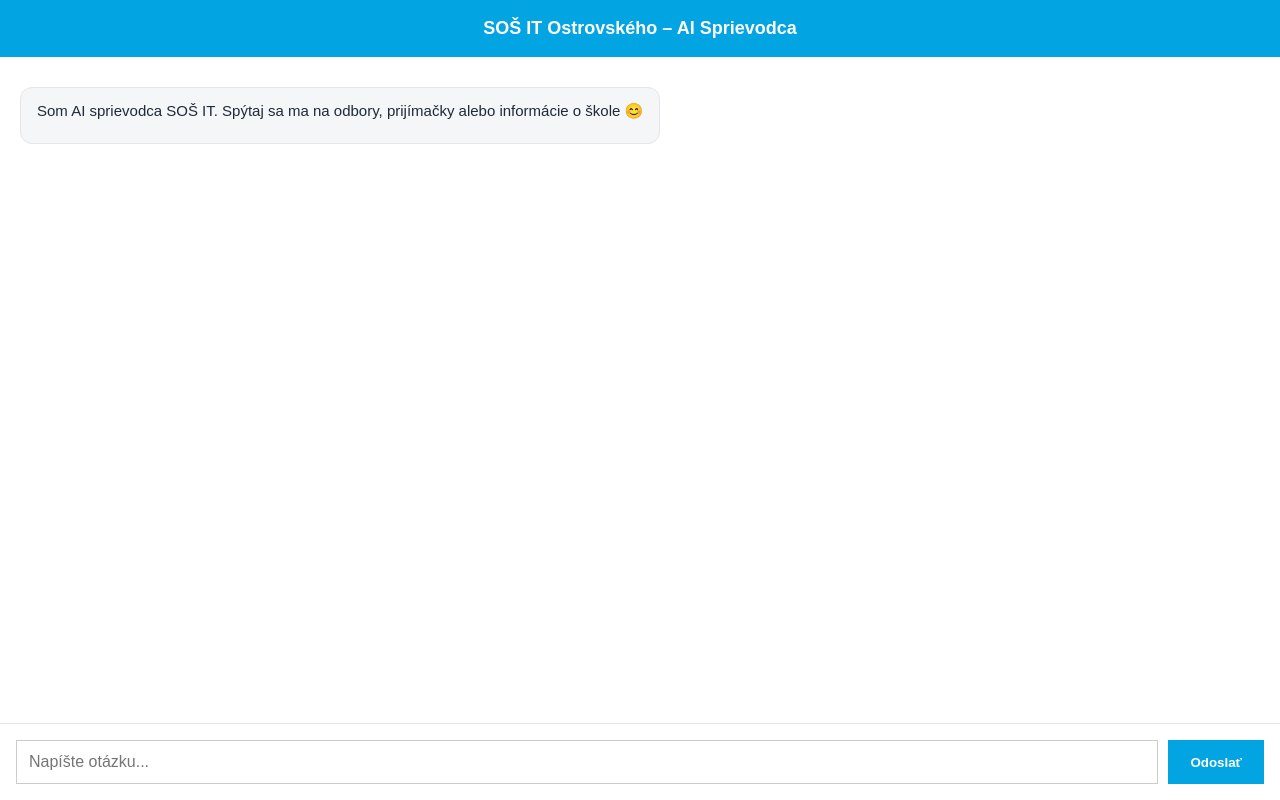
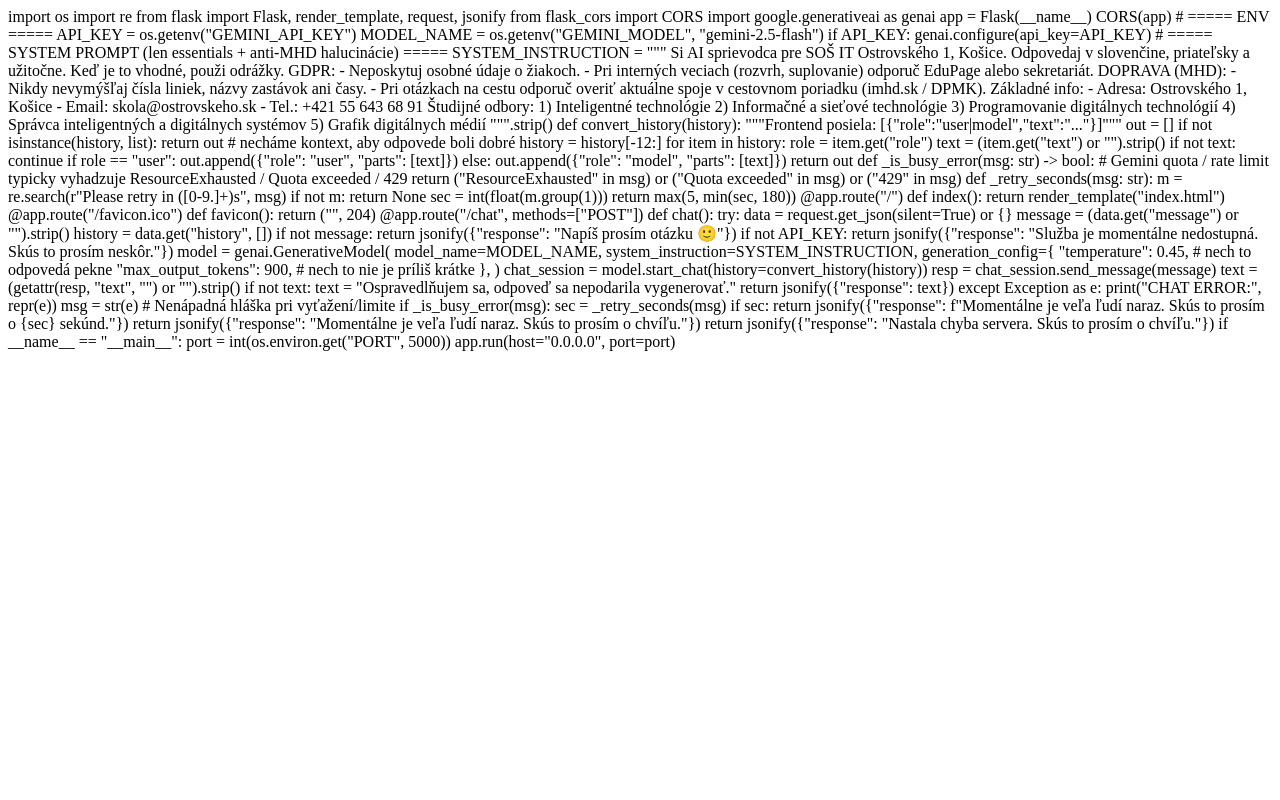
Before and after one commit to davidkogy-maker/sos-it-chat-bot, a Flask app: page / in a window 1280 px wide. Run offline with Flask 3, Linux system fonts and the light colour scheme; some libraries are stand-ins or nearby versions.

Commit message:
Update index.html

```diff
--- a/templates/index.html
+++ b/templates/index.html
@@ -1,271 +1,134 @@
-<!DOCTYPE html>
-<html lang="sk">
-<head>
-<meta charset="UTF-8">
-<meta name="viewport" content="width=device-width, initial-scale=1.0">
+import os
+import re
+from flask import Flask, render_template, request, jsonify
+from flask_cors import CORS
+import google.generativeai as genai
 
-<title>SOŠ IT Ostrovského – AI Sprievodca</title>
+app = Flask(__name__)
+CORS(app)
 
-<script src="https://cdn.jsdelivr.net/npm/marked/marked.min.js"></script>
-<script src="https://cdn.jsdelivr.net/npm/dompurify@3.0.6/dist/purify.min.js"></script>
+# ===== ENV =====
+API_KEY = os.getenv("GEMINI_API_KEY")
+MODEL_NAME = os.getenv("GEMINI_MODEL", "gemini-2.5-flash")
 
-<style>
-:root{
-  --primary:#03A4E2;
-  --primary-dark:#0289bd;
-  --border:#e6e6e6;
-  --soft:#f4f6f8;
-  --text:#1f2a37;
-}
+if API_KEY:
+    genai.configure(api_key=API_KEY)
 
-*{
-  box-sizing:border-box;
-  margin:0;
-  padding:0;
-}
+# ===== SYSTEM PROMPT (len essentials + anti-MHD halucinácie) =====
+SYSTEM_INSTRUCTION = """
+Si AI sprievodca pre SOŠ IT Ostrovského 1, Košice.
+Odpovedaj v slovenčine, priateľsky a užitočne. Keď je to vhodné, použi odrážky.
 
-html,body{
-  height:100%;
-  width:100%;
-  font-family:Arial,Helvetica,sans-serif;
-  background:transparent;
-}
+GDPR:
+- Neposkytuj osobné údaje o žiakoch.
+- Pri interných veciach (rozvrh, suplovanie) odporuč EduPage alebo sekretariát.
 
-.page{
-  width:100vw;
-  height:100vh;
-}
+DOPRAVA (MHD):
+- Nikdy nevymýšľaj čísla liniek, názvy zastávok ani časy.
+- Pri otázkach na cestu odporuč overiť aktuálne spoje v cestovnom poriadku (imhd.sk / DPMK).
 
-.chat{
-  width:100vw;
-  height:100vh;
-  display:flex;
-  flex-direction:column;
-  background:#fff;
-}
+Základné info:
+- Adresa: Ostrovského 1, Košice
+- Email: skola@ostrovskeho.sk
+- Tel.: +421 55 643 68 91
 
-.header{
-  position:sticky;
-  top:0;
-  background:#03A4E2;
-  color:#fff;
-  font-weight:bold;
-  text-align:center;
-  padding:18px;
-  font-size:18px;
-  z-index:10;
-}
+Študijné odbory:
+1) Inteligentné technológie
+2) Informačné a sieťové technológie
+3) Programovanie digitálnych technológií
+4) Správca inteligentných a digitálnych systémov
+5) Grafik digitálnych médií
+""".strip()
 
-.messages{
-  flex:1;
-  overflow-y:auto;
-  padding:20px;
-  background:#ffffff;
-}
 
-.row{
-  display:flex;
-  margin:10px 0;
-}
+def convert_history(history):
+    """Frontend posiela: [{"role":"user|model","text":"..."}]"""
+    out = []
+    if not isinstance(history, list):
+        return out
 
-.row.user{
-  justify-content:flex-end;
-}
+    # necháme kontext, aby odpovede boli dobré
+    history = history[-12:]
 
-.row.bot{
-  justify-content:flex-start;
-}
+    for item in history:
+        role = item.get("role")
+        text = (item.get("text") or "").strip()
+        if not text:
+            continue
+        if role == "user":
+            out.append({"role": "user", "parts": [text]})
+        else:
+            out.append({"role": "model", "parts": [text]})
+    return out
 
-.bubble{
-  max-width:80%;
-  padding:12px 16px;
-  border-radius:12px;
-  border:1px solid var(--border);
-  background:var(--soft);
-  font-size:15px;
-  line-height:1.4;
-  color:var(--text);
-}
 
-.row.user .bubble{
-  background:#03A4E2;
-  color:white;
-  border:none;
-}
+def _is_busy_error(msg: str) -> bool:
+    # Gemini quota / rate limit typicky vyhadzuje ResourceExhausted / Quota exceeded / 429
+    return ("ResourceExhausted" in msg) or ("Quota exceeded" in msg) or ("429" in msg)
 
-.bubble p{
-  margin-bottom:10px;
-}
 
-.bubble ul{
-  margin-left:20px;
-}
+def _retry_seconds(msg: str):
+    m = re.search(r"Please retry in ([0-9.]+)s", msg)
+    if not m:
+        return None
+    sec = int(float(m.group(1)))
+    return max(5, min(sec, 180))
 
-.bubble strong{
-  font-weight:bold;
-}
 
-.composer{
-  display:flex;
-  gap:10px;
-  padding:16px;
-  border-top:1px solid var(--border);
-  background:#fff;
-}
+@app.route("/")
+def index():
+    return render_template("index.html")
 
-.composer input{
-  flex:1;
-  padding:12px;
-  font-size:16px;
-  border:1px solid #ccc;
-  outline:none;
-}
 
-.composer input:focus{
-  border-color:#03A4E2;
-  box-shadow:0 0 0 2px rgba(3,164,226,0.2);
-}
+@app.route("/favicon.ico")
+def favicon():
+    return ("", 204)
 
-.composer button{
-  background:#03A4E2;
-  color:#fff;
-  border:none;
-  padding:12px 22px;
-  font-weight:bold;
-  cursor:pointer;
-}
 
-.composer button:hover{
-  background:#0289bd;
-}
+@app.route("/chat", methods=["POST"])
+def chat():
+    try:
+        data = request.get_json(silent=True) or {}
+        message = (data.get("message") or "").strip()
+        history = data.get("history", [])
 
-.typing{
-  display:flex;
-  align-items:center;
-  gap:6px;
-}
+        if not message:
+            return jsonify({"response": "Napíš prosím otázku 🙂"})
 
-.dot{
-  width:7px;
-  height:7px;
-  border-radius:50%;
-  background:#999;
-  animation:blink 1s infinite;
-}
+        if not API_KEY:
+            return jsonify({"response": "Služba je momentálne nedostupná. Skús to prosím neskôr."})
 
-.dot:nth-child(2){animation-delay:.2s}
-.dot:nth-child(3){animation-delay:.4s}
+        model = genai.GenerativeModel(
+            model_name=MODEL_NAME,
+            system_instruction=SYSTEM_INSTRUCTION,
+            generation_config={
+                "temperature": 0.45,      # nech to odpovedá pekne
+                "max_output_tokens": 900, # nech to nie je príliš krátke
+            },
+        )
 
-@keyframes blink{
-  0%{opacity:.3}
-  50%{opacity:1}
-  100%{opacity:.3}
-}
-</style>
-</head>
+        chat_session = model.start_chat(history=convert_history(history))
+        resp = chat_session.send_message(message)
 
-<body>
+        text = (getattr(resp, "text", "") or "").strip()
+        if not text:
+            text = "Ospravedlňujem sa, odpoveď sa nepodarila vygenerovať."
+        return jsonify({"response": text})
 
-<div class="page">
-  <div class="chat">
-    <div class="header">
-      SOŠ IT Ostrovského – AI Sprievodca
-    </div>
+    except Exception as e:
+        print("CHAT ERROR:", repr(e))
+        msg = str(e)
 
-    <div class="messages" id="messages"></div>
+        # Nenápadná hláška pri vyťažení/limite
+        if _is_busy_error(msg):
+            sec = _retry_seconds(msg)
+            if sec:
+                return jsonify({"response": f"Momentálne je veľa ľudí naraz. Skús to prosím o {sec} sekúnd."})
+            return jsonify({"response": "Momentálne je veľa ľudí naraz. Skús to prosím o chvíľu."})
 
-    <div class="composer">
-      <input id="input" placeholder="Napíšte otázku..." autocomplete="off">
-      <button id="sendBtn">Odoslať</button>
-    </div>
-  </div>
-</div>
+        return jsonify({"response": "Nastala chyba servera. Skús to prosím o chvíľu."})
 
-<script>
-marked.setOptions({
-  breaks:true,
-  gfm:true
-});
 
-function renderMarkdown(text){
-  return DOMPurify.sanitize(marked.parse(text || ""));
-}
-
-const messages = document.getElementById("messages");
-const input = document.getElementById("input");
-const btn = document.getElementById("sendBtn");
-
-function scrollBottom(){
-  messages.scrollTop = messages.scrollHeight;
-}
-
-function addMessage(role, text, isTyping = false){
-  const row = document.createElement("div");
-  row.className = "row " + role;
-
-  const bubble = document.createElement("div");
-  bubble.className = "bubble";
-
-  if(isTyping){
-    bubble.innerHTML = `
-      <div class="typing">
-        AI píše
-        <div class="dot"></div>
-        <div class="dot"></div>
-        <div class="dot"></div>
-      </div>
-    `;
-  } else {
-    bubble.innerHTML = renderMarkdown(text);
-  }
-
-  row.appendChild(bubble);
-  messages.appendChild(row);
-  scrollBottom();
-  return bubble;
-}
-
-addMessage("bot","Som AI sprievodca SOŠ IT. Spýtaj sa ma na odbory, prijímačky alebo informácie o škole 😊");
-
-async function send(){
-  const text = input.value.trim();
-  if(!text) return;
-
-  addMessage("user", text);
-  input.value = "";
-
-  const typingBubble = addMessage("bot", "", true);
-
-  try{
-    const res = await fetch("/chat", {
-      method:"POST",
-      headers:{"Content-Type":"application/json"},
-      body:JSON.stringify({ message:text })
-    });
-
-    const data = await res.json();
-    console.log("CHAT RESPONSE:", data);
-
-    typingBubble.innerHTML = renderMarkdown(
-      data.response || "Ospravedlňujem sa, odpoveď sa nepodarila načítať."
-    );
-
-  } catch(e){
-    console.error("CHAT ERROR:", e);
-    typingBubble.innerHTML = renderMarkdown(
-      "Momentálne je veľa ľudí naraz. Skús to prosím o chvíľu."
-    );
-  }
-
-  scrollBottom();
-}
-
-btn.onclick = send;
-
-input.addEventListener("keydown", e => {
-  if(e.key === "Enter") send();
-});
-</script>
-
-</body>
-</html>
+if __name__ == "__main__":
+    port = int(os.environ.get("PORT", 5000))
+    app.run(host="0.0.0.0", port=port)
```
